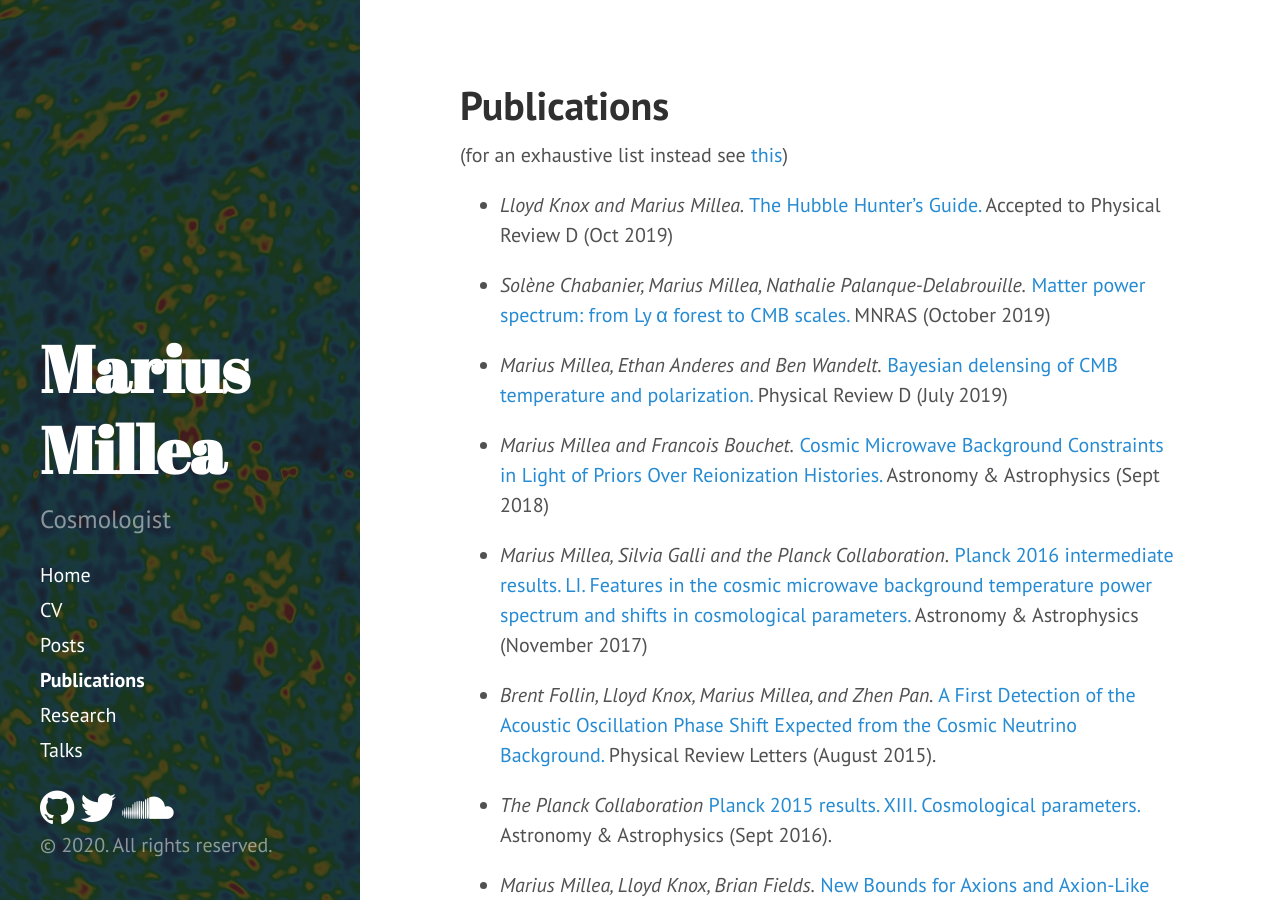
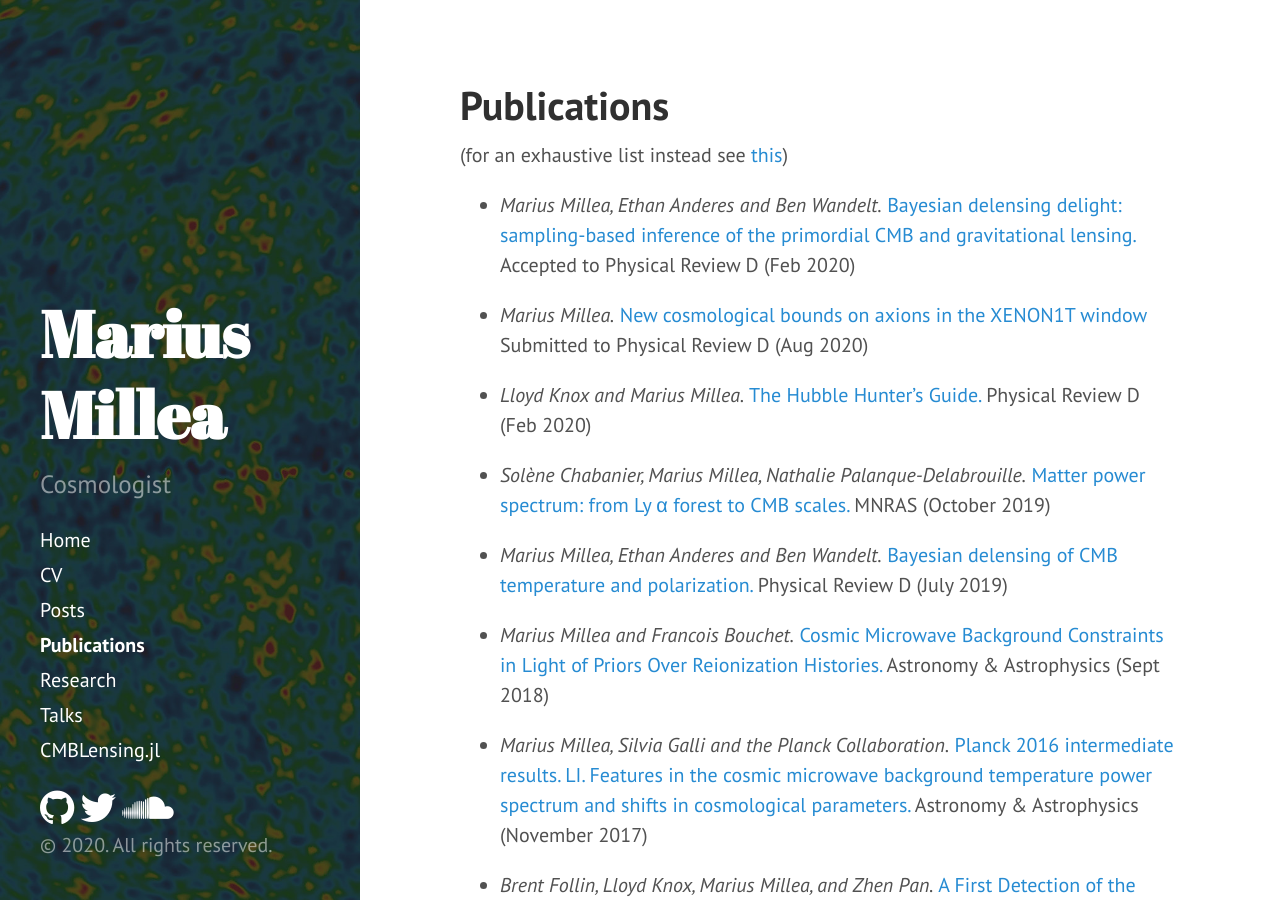
Before and after one commit to marius311/marius311.github.io, a Jekyll site: the page built from pubs.md, in a window 1280 px wide and 900 px high. Built offline with Jekyll 4.4.1, drawn with Linux system fonts in a browser that asks for light colours; nearby versions of some CDN libraries.

Commit message:
some updates

```diff
--- a/_includes/sidebar.html
+++ b/_includes/sidebar.html
@@ -27,6 +27,8 @@
         {% endif %}
       {% endfor %}
 
+      <a class="sidebar-nav-item{% if page.url == node.url %} active{% endif %}" href="https://cosmicmar.com/CMBLensing.jl">CMBLensing.jl</a>
+
     </nav>
 
     <a href="https://github.com/marius311" class="fa fa-github" style="font-size: 200%;"></a>
--- a/pubs.md
+++ b/pubs.md
@@ -6,7 +6,12 @@ title: Publications
 
 (for an exhaustive list instead see [this](http://adsabs.harvard.edu/cgi-bin/nph-abs_connect?return_req=no_params&author=Millea,%20Marius&db_key=PRE))
 
-* *Lloyd Knox and Marius Millea.* [The Hubble Hunter's Guide.](https://ui.adsabs.harvard.edu/abs/2019arXiv190803663K) Accepted to Physical Review D (Oct 2019)
+* *Marius Millea, Ethan Anderes and Ben Wandelt.* [Bayesian delensing delight: sampling-based inference of the primordial CMB and gravitational lensing.](https://ui.adsabs.harvard.edu/abs/2020arXiv200200965M/abstract) Accepted to Physical Review D (Feb 2020)
+
+* *Marius Millea.* [New cosmological bounds on axions in the XENON1T window
+](https://ui.adsabs.harvard.edu/abs/2020arXiv200705659M/abstract) Submitted to Physical Review D (Aug 2020)
+
+* *Lloyd Knox and Marius Millea.* [The Hubble Hunter's Guide.](https://ui.adsabs.harvard.edu/abs/2019arXiv190803663K) Physical Review D (Feb 2020)
 
 * *Solène Chabanier, Marius Millea, Nathalie Palanque-Delabrouille.* [Matter power spectrum: from Ly α forest to CMB scales.](https://ui.adsabs.harvard.edu/abs/2019MNRAS.489.2247C) MNRAS (October 2019)
 
```
Also changed, not shown: talks.md (+4 -4 lines).
